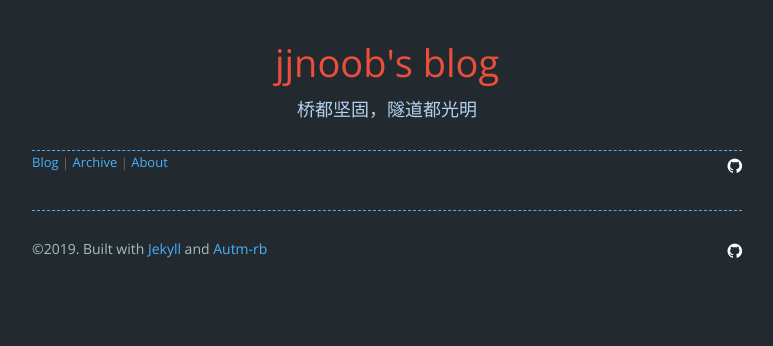
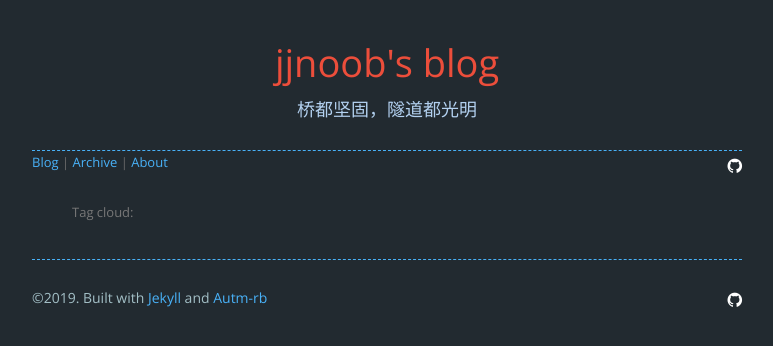
Before and after one commit to duckduckk/duckduckk.github.io.backup, a Jekyll site: the page built from tags.html, in a window 1280 px wide. Shown: the top 346 px of the page, without its empty margins (253-1026 px from the left). Built offline with Jekyll 4.4.1, drawn with Linux system fonts in a browser that asks for light colours; nearby versions of some CDN libraries; comment, search, counter and statistics services are not loaded.

Commit message:
Update tags.html

```diff
--- a/tags.html
+++ b/tags.html
@@ -3,11 +3,14 @@ layout: page
 permalink: "tags/index.html"
 ---
 
-<div id='tag_cloud'>
-{% for cat in site.categories %}
-<a href="#{{ cat[0] }}" title="{{ cat[0] }}" rel="{{ cat[1].size }}">{{ cat[0] }} ({{ cat[1].size }})</a>
-{% endfor %}
-</div>
+<ul class="tags">
+  <a class="text-muted">Tag cloud:</a>
+  {% for tag in site.tags %}
+  <a href="#{{ tag | first | slugize }}">
+      {{ tag | first }}
+  </a>
+  {% endfor %}
+</ul>
 
 
 <div id="blog-archives">
```
